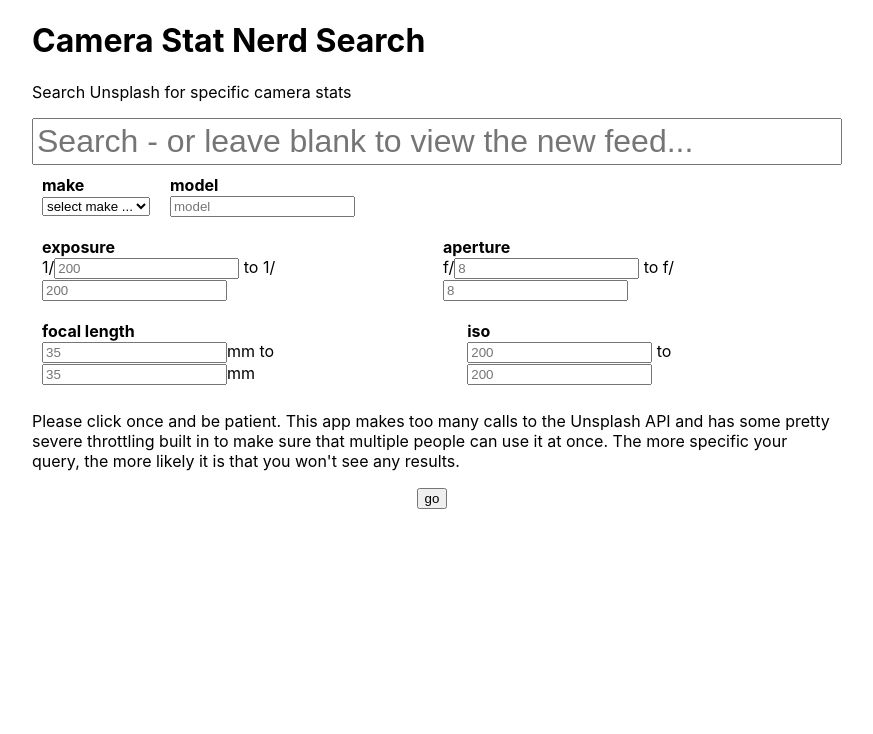
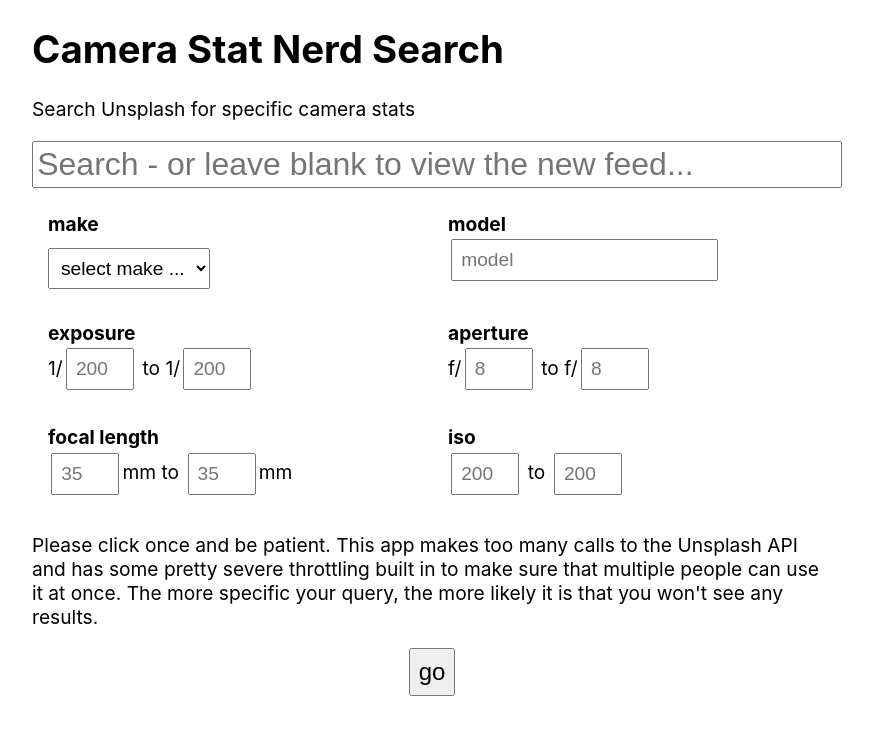
Before and after one commit to tjwds/camera-stat-nerd-search, a React (Create React App) app: page / in a window 1280 px wide. Shown: the top 734 px of the page, without its empty margins (208-1081 px from the left). Built offline with nearby package versions, Linux system fonts and the light colour scheme; no server answers; what unsplash-js would draw is missing.

Commit message:
clean things up

```diff
--- a/src/App.css
+++ b/src/App.css
@@ -6,6 +6,7 @@
   background-size: cover;
   text-align: center;
   margin: 0 auto;
+  font-size: 1.2rem;
 }
 
 .flex-line {
@@ -26,21 +27,45 @@
 
 .float {
   text-align: left;
-  padding-left: 10px;
+  padding-left: 1rem;
 }
 
 .search {
   font-size: 2rem;
   margin: 0 auto;
   width: 800px;
-  padding: 3px;
+  padding: 0.2rem;
+  margin-bottom: 0.5rem;
 }
 
 .exifSelector {
   text-align: left;
-  padding: 10px;
+  padding: 1rem;
+  width: 50%;
 }
 
 p {
   text-align: left;
 }
+
+input, select {
+  font-size: 1.2rem;
+  padding: 0.5rem;
+}
+
+input {
+  margin: 0.2rem;
+}
+
+select {
+  margin-top: 0.75rem;
+}
+
+.number-input {
+  width: 3rem;
+}
+
+button {
+  font-size: 1.5rem;
+  padding: 0.5rem;
+}
--- a/src/App.js
+++ b/src/App.js
@@ -265,11 +265,11 @@
   render() {
     return (
       <div className="App">
+        <h1 className="flex-line">Camera Stat Nerd Search</h1>
       {!this.state.loading &&
       <React.Fragment>
       { !this.state.ready &&
       <React.Fragment>
-        <h1 className="flex-line">Camera Stat Nerd Search</h1>
         <p className="flex-line">Search Unsplash for specific camera stats</p>
 
           <input
@@ -297,24 +297,24 @@
         <div className="flex-line">
           <div className="exifSelector">
             <strong>exposure</strong><br />
-            1/<input type="number" placeholder="200" onChange={e => this.updateFilter(e, "exposure_min")} step="0.1"></input> to 1/<input type="number" placeholder="200" onChange={e => this.updateFilter(e, "exposure_max")} step="0.1"></input>
+            1/<input type="number" placeholder="200" onChange={e => this.updateFilter(e, "exposure_min")} step="0.1" className="number-input"></input> to 1/<input type="number" placeholder="200" onChange={e => this.updateFilter(e, "exposure_max")} step="0.1" className="number-input"></input>
           </div>
 
           <div className="exifSelector">
             <strong>aperture</strong><br />
-            f/<input type="number" placeholder="8" onChange={e => this.updateFilter(e, "aperture_min")} step="0.1"></input> to f/<input type="number" placeholder="8" onChange={e => this.updateFilter(e, "aperture_max")} step="0.1"></input>
+            f/<input type="number" placeholder="8" onChange={e => this.updateFilter(e, "aperture_min")} step="0.1" className="number-input"></input> to f/<input type="number" placeholder="8" onChange={e => this.updateFilter(e, "aperture_max")} step="0.1" className="number-input"></input>
           </div>
         </div>
 
         <div className="flex-line">
           <div className="exifSelector">
             <strong>focal length</strong><br />
-            <input type="number" placeholder="35" onChange={e => this.updateFilter(e, "focal_length_min")} step="0.1"></input>mm to <input type="number" placeholder="35" onChange={e => this.updateFilter(e, "focal_length_max")} step="0.1"></input>mm
+            <input type="number" placeholder="35" onChange={e => this.updateFilter(e, "focal_length_min")} step="0.1" className="number-input"></input>mm to <input type="number" placeholder="35" onChange={e => this.updateFilter(e, "focal_length_max")} step="0.1" className="number-input"></input>mm
           </div>
 
           <div className="exifSelector">
             <strong>iso</strong><br />
-            <input type="number" placeholder="200" onChange={e => this.updateFilter(e, "iso_min")} step="100"></input> to <input type="number" placeholder="200" onChange={e => this.updateFilter(e, "iso_max")} step="100"></input>
+            <input type="number" placeholder="200" onChange={e => this.updateFilter(e, "iso_min")} step="100" className="number-input"></input> to <input type="number" placeholder="200" onChange={e => this.updateFilter(e, "iso_max")} step="100" className="number-input"></input>
           </div>
         </div>
 
@@ -338,8 +338,8 @@
       }
       { this.state.loading &&
         <React.Fragment>
-          <p className="flex-line">Found {this.state.images.length} images so far...</p>
-          <p className="flex-line">About {Number(((INTERVAL_LIMIT - this.state.search_interval) * INTERVAL_SPEED) + INTERVAL_SPEED)} seconds remaining...</p>
+          <p className="flex-line">Found {this.state.images.length} image{this.state.images.length !== 1 && "s"} so far...</p>
+          <p className="flex-line">About {Number(((INTERVAL_LIMIT - this.state.search_interval) * INTERVAL_SPEED) + INTERVAL_SPEED)} second{(Number(((INTERVAL_LIMIT - this.state.search_interval) * INTERVAL_SPEED) + INTERVAL_SPEED)) !== 1 && "s"} remaining...</p>
           <p className="flex-line"><button onClick={ () => {this.setState({ search_interval: Infinity, loading: false, ready: true }) }}>Or just view what we've found...</button></p>
         </React.Fragment>
       }
--- a/src/components/Image.js
+++ b/src/components/Image.js
@@ -8,11 +8,11 @@
         className="imageWrapper"
       >
         <div className="float">
-          <img
+          <a href={image.links.html}><img
             className="image image-fullsize"
             src={image.urls.small}
             alt={image.description}
-          />
+          /></a>
         </div>
         <div className="float">
           <pre><strong>{image.user.name}</strong></pre>
```
